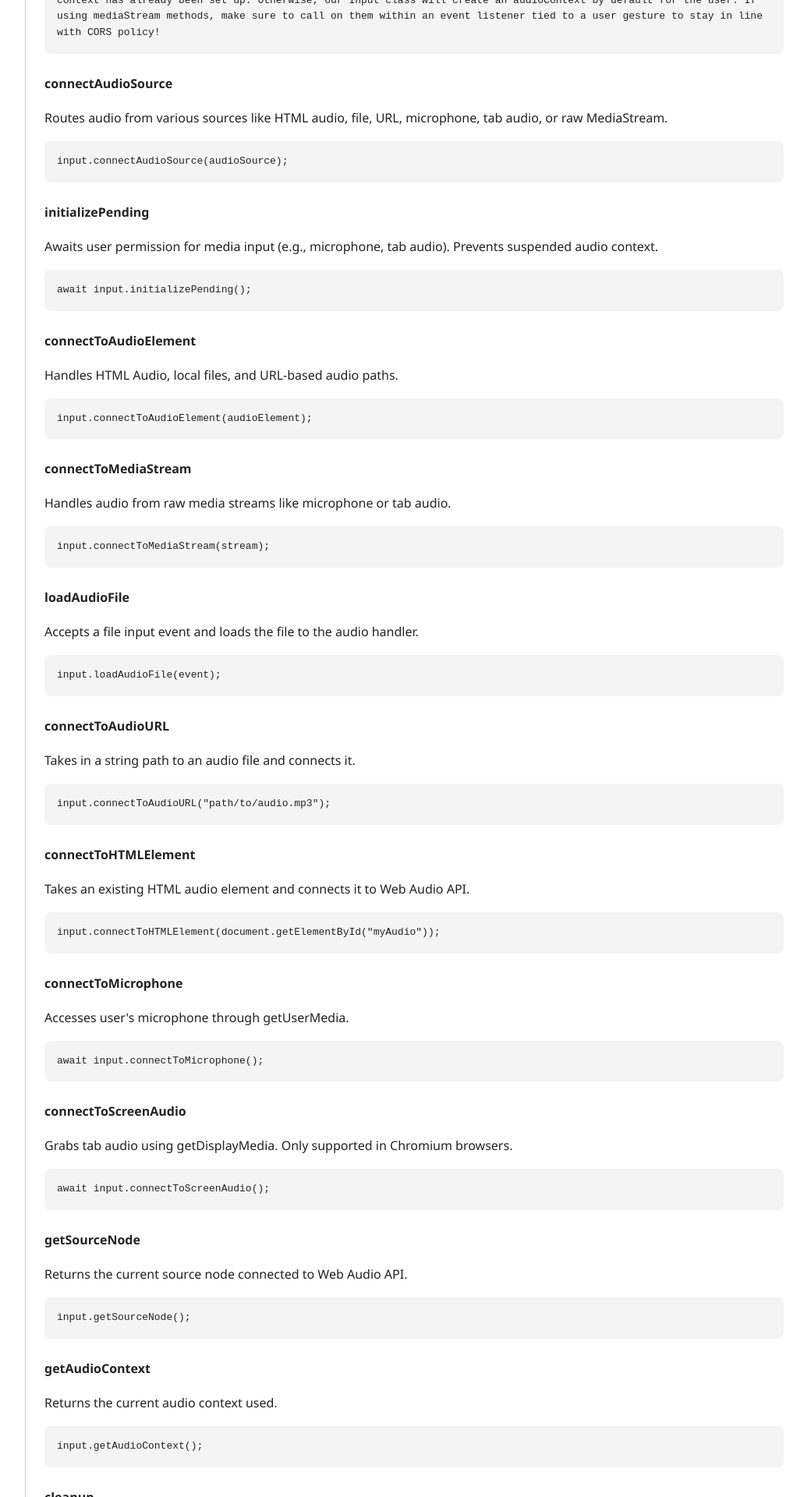
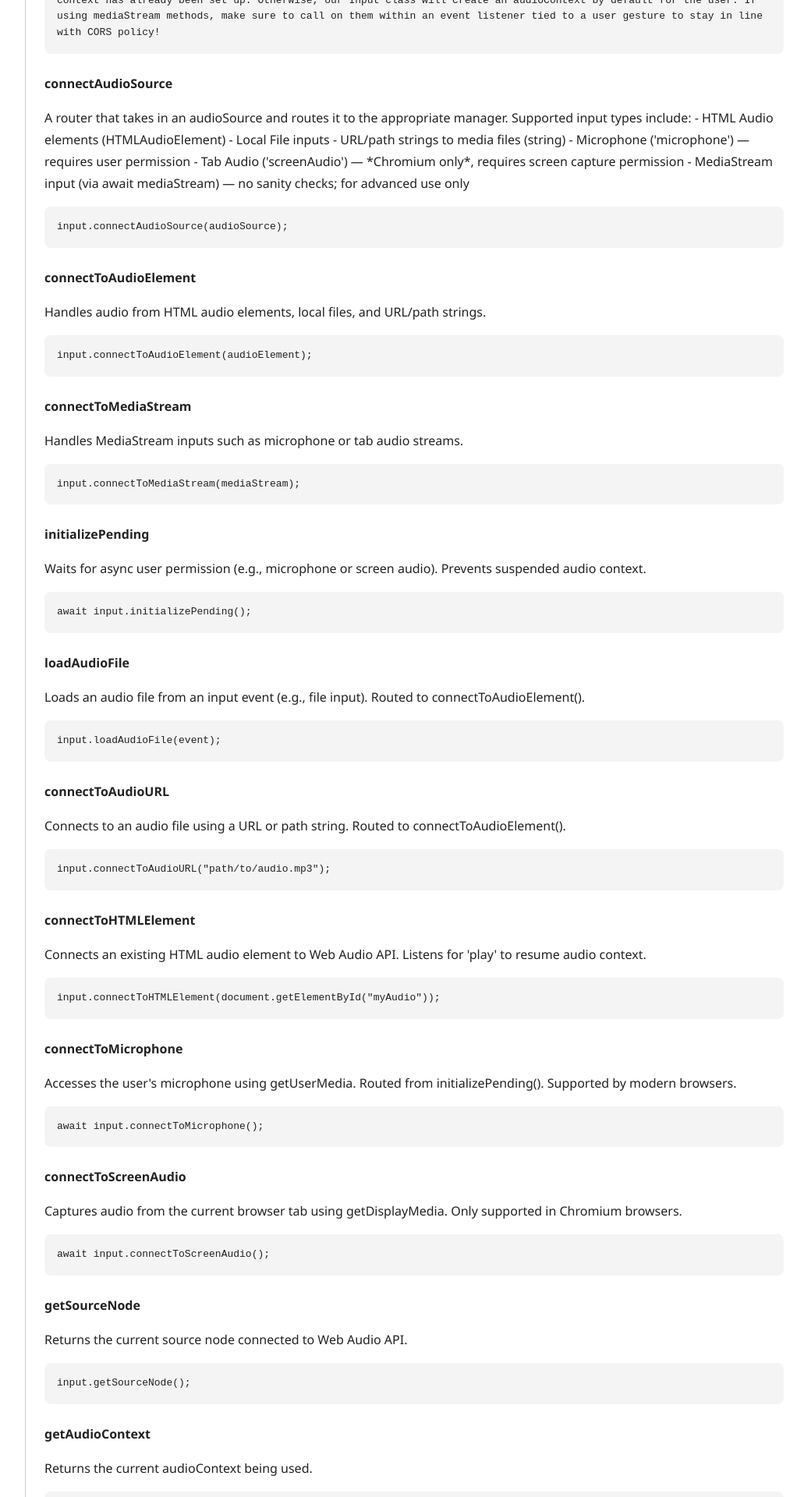
Before and after one commit to Waviz-Team/WavizWebsite, a React (Vite) app: page /docs in a window 1280 px wide. Shown: the part 820-2740 px from the top of the page at 78% size, without its empty margins (219-1241 px from the left). Built offline with nearby package versions, Linux system fonts and the light colour scheme.

Commit message:
fix(docs input)

```diff
--- a/src/pages/Docs.tsx
+++ b/src/pages/Docs.tsx
@@ -15,52 +15,66 @@ export default function Docs() {
       description: 'The purpose of the Input class is to help initialize an audio analyzer as well as identify the different types of audio/signals. dles audio input from microphone, file, or stream.',
       content: `The Input Class takes in two optional arguments: a callback and an audioContext. The callback (tailored for an audio analyzer) must be initialized in order to use the other methods. The audioContext should only be passed if an audio context has already been set up. Otherwise, our Input class will create an audioContext by default for the user. If using mediaStream methods, make sure to call on them within an event listener tied to a user gesture to stay in line with CORS policy!
 `,
-      methods: [
+    methods: [
+ {
+  name: "connectAudioSource",
+  description: `A router that takes in an audioSource and routes it to the appropriate manager.
+
+Supported input types include:
+- HTML Audio elements (HTMLAudioElement)
+- Local File inputs
+- URL/path strings to media files (string)
+- Microphone ('microphone') — requires user permission
+- Tab Audio ('screenAudio') — *Chromium only*, requires screen capture permission
+- MediaStream input (via await mediaStream) — no sanity checks; for advanced use only`,
+  content: `input.connectAudioSource(audioSource);`
+},
   {
-    name: "connectAudioSource",
+    name: "connectToAudioElement",
     description:
-      "Routes audio from various sources like HTML audio, file, URL, microphone, tab audio, or raw MediaStream.",
-    content: `input.connectAudioSource(audioSource);`,
+      "Handles audio from HTML audio elements, local files, and URL/path strings.",
+    content: `input.connectToAudioElement(audioElement);`,
+  },
+  {
+    name: "connectToMediaStream",
+    description:
+      "Handles MediaStream inputs such as microphone or tab audio streams.",
+    content: `input.connectToMediaStream(mediaStream);`,
   },
   {
     name: "initializePending",
     description:
-      "Awaits user permission for media input (e.g., microphone, tab audio). Prevents suspended audio context.",
+      "Waits for async user permission (e.g., microphone or screen audio). Prevents suspended audio context.",
     content: `await input.initializePending();`,
   },
   {
-    name: "connectToAudioElement",
-    description: "Handles HTML Audio, local files, and URL-based audio paths.",
-    content: `input.connectToAudioElement(audioElement);`,
-  },
-  {
-    name: "connectToMediaStream",
-    description: "Handles audio from raw media streams like microphone or tab audio.",
-    content: `input.connectToMediaStream(stream);`,
-  },
-  {
     name: "loadAudioFile",
-    description: "Accepts a file input event and loads the file to the audio handler.",
+    description:
+      "Loads an audio file from an input event (e.g., file input). Routed to connectToAudioElement().",
     content: `input.loadAudioFile(event);`,
   },
   {
     name: "connectToAudioURL",
-    description: "Takes in a string path to an audio file and connects it.",
+    description:
+      "Connects to an audio file using a URL or path string. Routed to connectToAudioElement().",
     content: `input.connectToAudioURL("path/to/audio.mp3");`,
   },
   {
     name: "connectToHTMLElement",
-    description: "Takes an existing HTML audio element and connects it to Web Audio API.",
+    description:
+      "Connects an existing HTML audio element to Web Audio API. Listens for 'play' to resume audio context.",
     content: `input.connectToHTMLElement(document.getElementById("myAudio"));`,
   },
   {
     name: "connectToMicrophone",
-    description: "Accesses user's microphone through getUserMedia.",
+    description:
+      "Accesses the user's microphone using getUserMedia. Routed from initializePending(). Supported by modern browsers.",
     content: `await input.connectToMicrophone();`,
   },
   {
     name: "connectToScreenAudio",
-    description: "Grabs tab audio using getDisplayMedia. Only supported in Chromium browsers.",
+    description:
+      "Captures audio from the current browser tab using getDisplayMedia. Only supported in Chromium browsers.",
     content: `await input.connectToScreenAudio();`,
   },
   {
@@ -70,15 +84,17 @@ export default function Docs() {
   },
   {
     name: "getAudioContext",
-    description: "Returns the current audio context used.",
+    description: "Returns the current audioContext being used.",
     content: `input.getAudioContext();`,
   },
   {
     name: "cleanup",
-    description: "Disconnects and clears the audio context. Reinitialization required for reuse.",
+    description:
+      "Disconnects and clears the current audio context. Requires reinitialization to reuse.",
     content: `input.cleanup();`,
   },
-],
+]
+,
     },
     {
       name: 'Analyzer',
```
